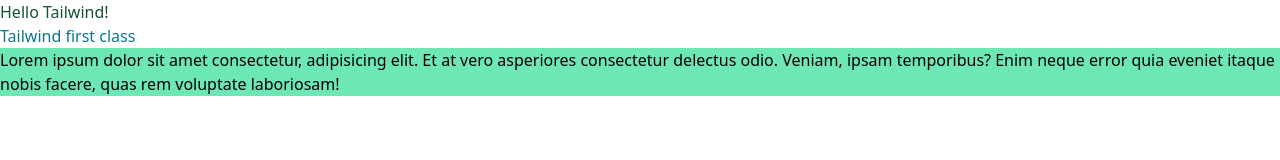
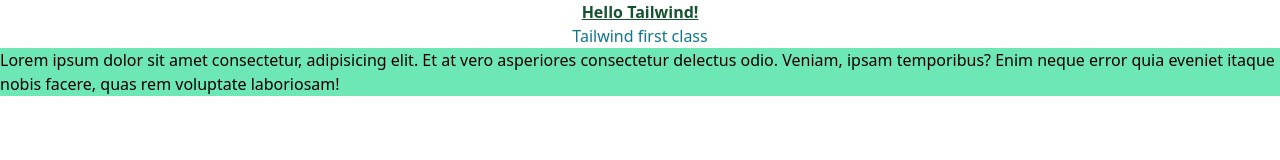
Before and after one commit to fahmeeda-rahman/typography-tailwind, a plain HTML site: page index.html in a window 1280 px wide. Drawn offline with nearby package versions, Linux system fonts and the light colour scheme.

Commit message:
Font weight, Text align and text decoration applied

```diff
--- a/index.html
+++ b/index.html
@@ -8,13 +8,13 @@
 </head>
 <body>
  <!--color applied -->
-    <h1 class="text-green-900">Hello Tailwind!</h1>
-    <h3 class="text-cyan-700">Tailwind first class </h3>
+    <h1 class="text-green-900 text-center underline font-extrabold">Hello Tailwind!</h1>
+    <h3 class="text-cyan-700 text-center">Tailwind first class </h3>
 
 
 
  <!-- Background applied -->
- <p class="bg-emerald-300">Lorem ipsum dolor sit amet consectetur, adipisicing elit. Et at vero asperiores consectetur delectus odio. Veniam, ipsam temporibus? Enim neque error quia eveniet itaque nobis facere, quas rem voluptate laboriosam!</p>
+ <p class="bg-emerald-300 font-weight: 600;">Lorem ipsum dolor sit amet consectetur, adipisicing elit. Et at vero asperiores consectetur delectus odio. Veniam, ipsam temporibus? Enim neque error quia eveniet itaque nobis facere, quas rem voluptate laboriosam!</p>
 
 </body>
 </html>
```
